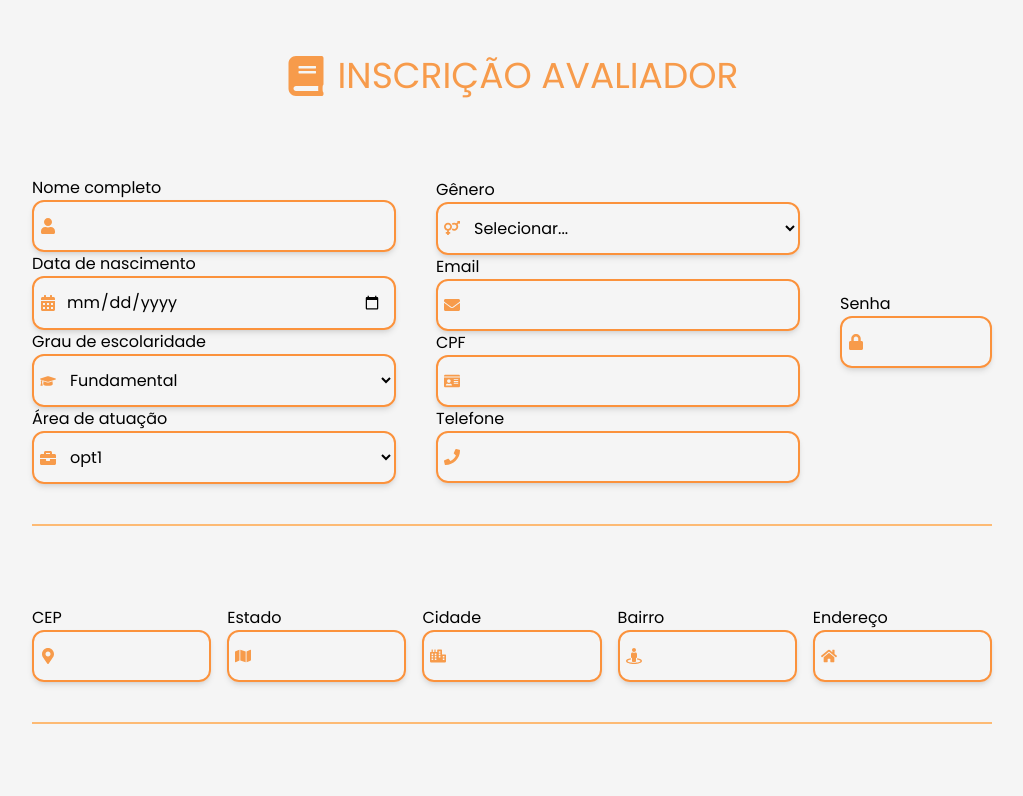
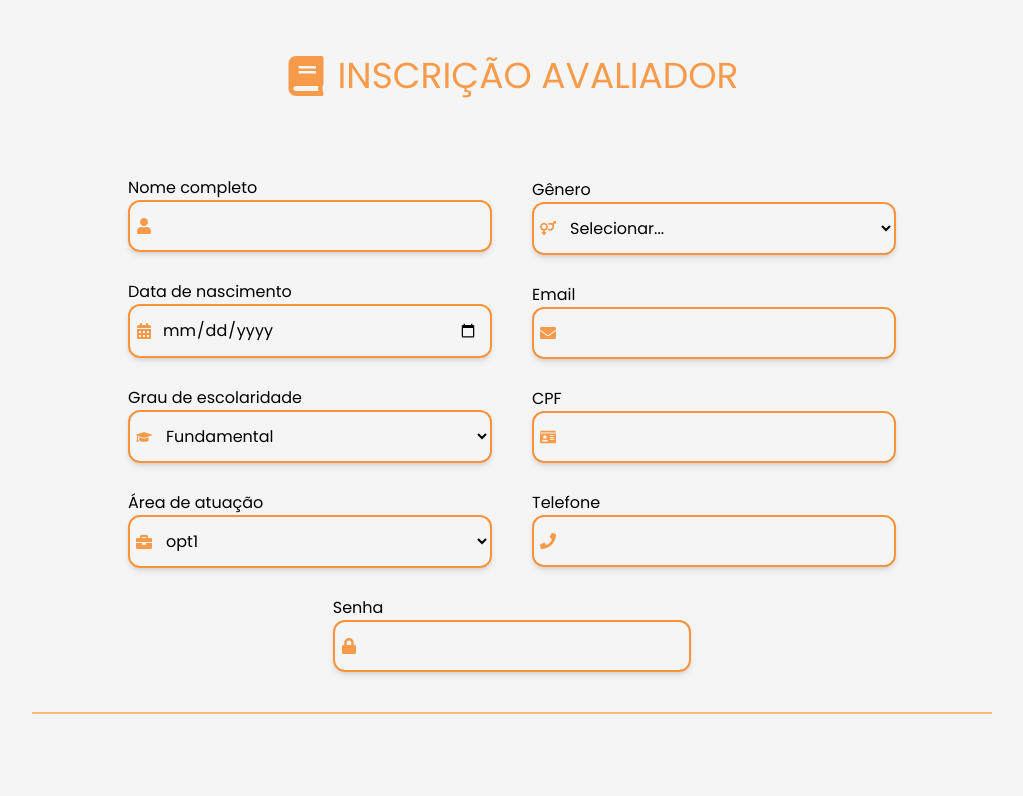
Before and after one commit to trampolim2024/trampolim_client-react, a React (Vite) app: page /inscricao-avaliador in a window 1280 px wide. Shown: the top 796 px of the page, without its empty margins (128-1151 px from the left). Built offline with nearby package versions, Linux system fonts and the light colour scheme.

Commit message:
fix: fix layout issues

```diff
--- a/src/routes/AppraiserSignup.jsx
+++ b/src/routes/AppraiserSignup.jsx
@@ -92,9 +92,10 @@ const AppraiserSignup = () => {
                         <h2 className='text-orange text-4xl uppercase'>Inscrição avaliador</h2>
                     </div>
 
-                    <div className='flex items-center justify-center gap-10 w-[75vw] border-b-2 border-orange-300 pb-10'>
+                    <div className='flex flex-col items-center justify-center w-[75vw] gap-7 border-b-2 border-orange-300 pb-10'>
 
-                        <div className='flex flex-col'>
+                        <div className='flex items-center justify-center gap-10'>
+                            <div className='flex flex-col gap-7'>
                                 <label htmlFor="nomeCompleto">
                                     Nome completo
                                     <div className='relative'>
@@ -162,7 +163,7 @@ const AppraiserSignup = () => {
                                 </label>
                             </div>
 
-                        <div className='flex flex-col'>
+                            <div className='flex flex-col gap-7'>
                                 <label htmlFor="genero">
                                     Gênero
                                     <div className="relative">
@@ -227,11 +228,14 @@ const AppraiserSignup = () => {
                                 </label>
                             </div>
 
-                        <label htmlFor="data-nascimento">
+                        </div>
+
+
+                        <label htmlFor="senha">
                             Senha
                             <div className='relative'>
                                 <FaLock className='absolute left-2 top-1/2 transform -translate-y-1/2 text-orange' />
-                                <input type="password" id="senha" name="senha" className='w-full pl-8 p-3 rounded-xl outline-none border-2 border-orange-400 shadow-md bg-transparent' value={formData.senha} onChange={handleChange} />
+                                <input type="password" id="senha" name="senha" className='w-[28vw] pl-8 p-3 rounded-xl outline-none border-2 border-orange-400 shadow-md bg-transparent' value={formData.senha} onChange={handleChange} />
                             </div>
                         </label>
 
--- a/src/routes/EnterprisingSIgnup.jsx
+++ b/src/routes/EnterprisingSIgnup.jsx
@@ -86,9 +86,10 @@ const EnterprisingSignup = () => {
                         <h2 className='text-blue text-4xl uppercase'>Inscrição empreendedor</h2>
                     </div>
 
-                    <div className='flex items-center justify-center gap-10 w-[75vw] border-b-2 border-blue-300 pb-10'>
+                    <div className='flex flex-col items-center justify-center w-[75vw] gap-7 border-b-2 border-blue-300 pb-10'>
 
-                        <div className='flex flex-col'>
+                        <div className='flex items-center justify-center gap-10'>
+                            <div className='flex flex-col gap-7'>
                                 <label htmlFor="nomeCompleto">
                                     Nome completo
                                     <div className='relative'>
@@ -158,7 +159,7 @@ const EnterprisingSignup = () => {
                                 </label>
                             </div>
 
-                        <div className='flex flex-col'>
+                            <div className='flex flex-col gap-7'>
                                 <label htmlFor="genero">
                                     Gênero
                                     <div className="relative">
@@ -225,12 +226,13 @@ const EnterprisingSignup = () => {
                                 </label>
 
                             </div>
+                        </div>
 
-                        <label htmlFor="data-nascimento">
+                        <label htmlFor="senha">
                             Senha
                             <div className='relative'>
                                 <FaLock className='absolute left-2 top-1/2 transform -translate-y-1/2 text-blue' />
-                                <input type="password" id="senha" name="senha" className='w-full pl-8 p-3 rounded-xl outline-none border-2 border-blue-400 shadow-md bg-transparent' value={formData.senha} onChange={handleChange} />
+                                <input type="password" id="senha" name="senha" className='w-[28vw] pl-8 p-3 rounded-xl outline-none border-2 border-blue-400 shadow-md bg-transparent' value={formData.senha} onChange={handleChange} />
                             </div>
                         </label>
 
```
Lines whose indentation alone changed are shown as unchanged.
